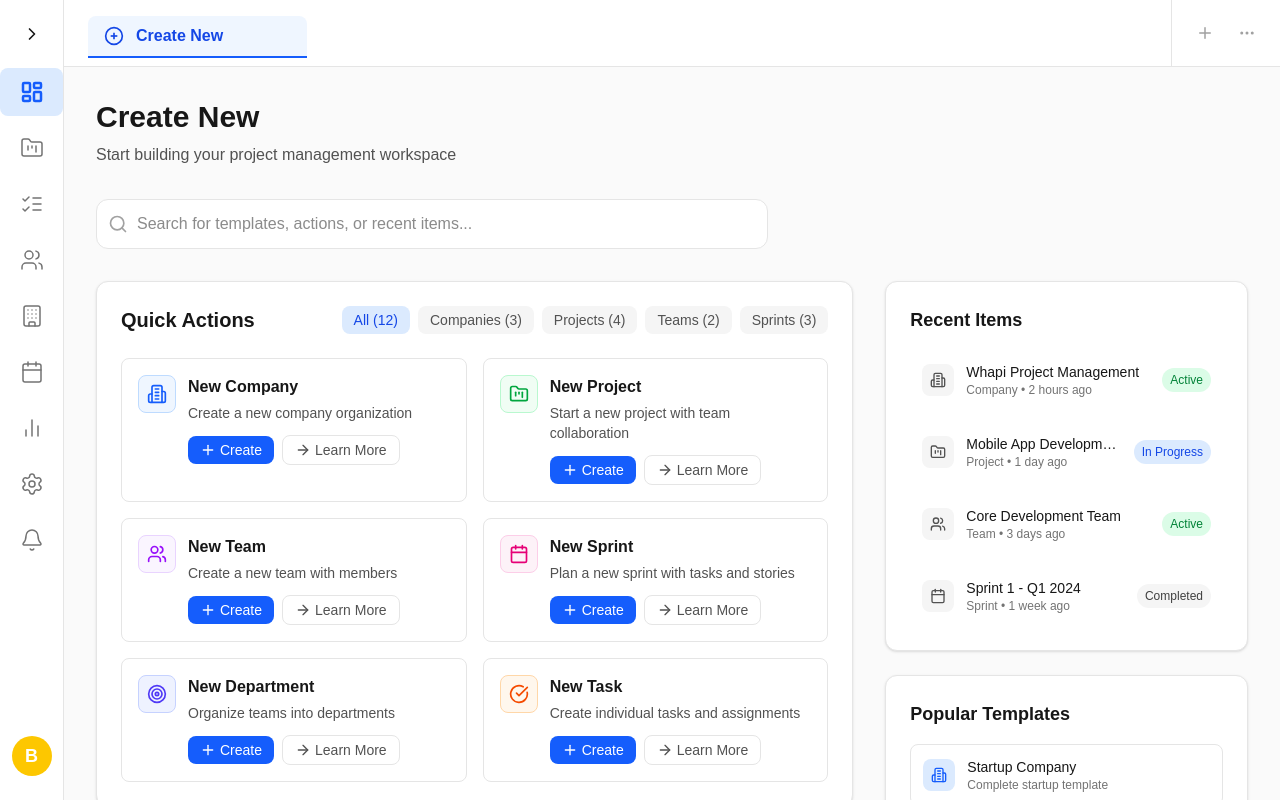
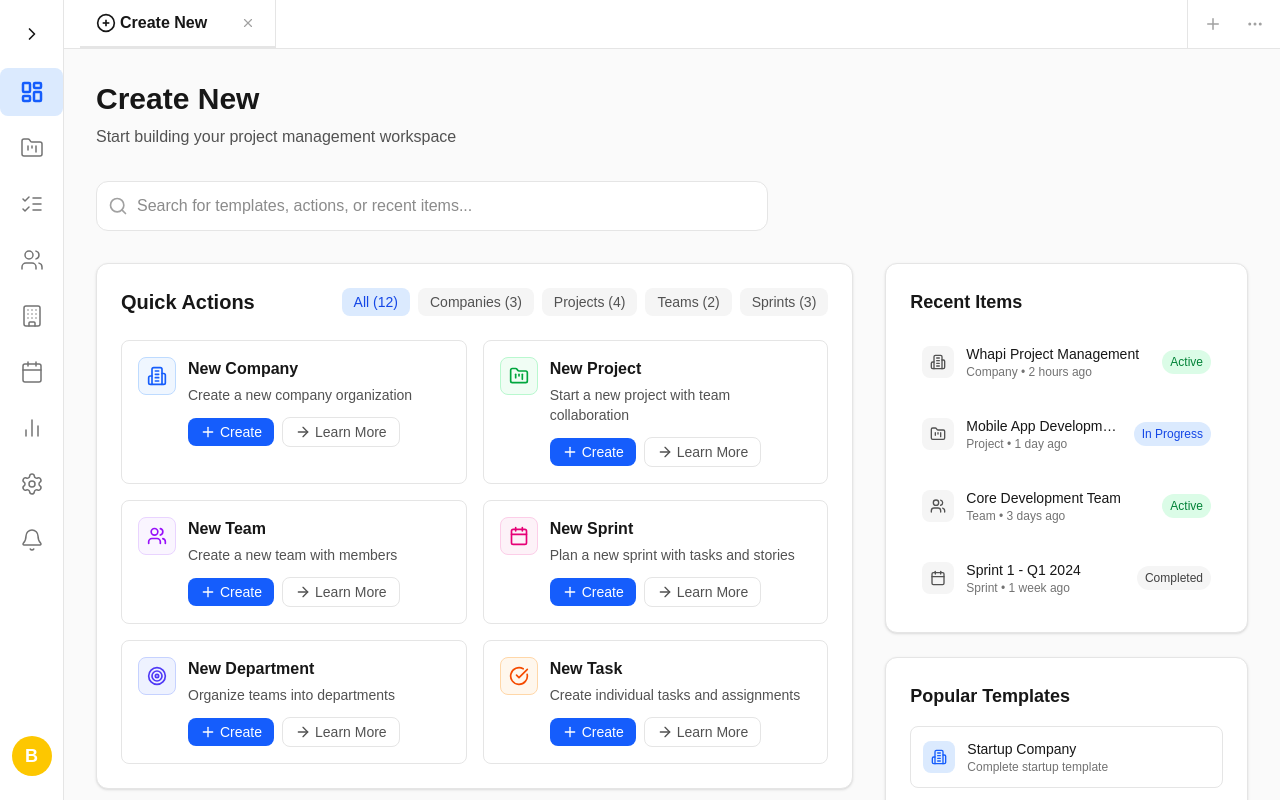
Before and after one commit to softwareInkhub/whapimanagement, a Next.js app: page / in a window 1280 px wide. Both pictures are taken after a click on the button 1205 px from the left and 33 px from the top of the page. Built offline with nearby package versions, Linux system fonts and the light colour scheme.

Commit message:
Redesign tab bar to match flat, modern layout with fixed pinned tabs, gold pin icon, and improved UX

```diff
--- a/src/app/components/ClientLayout.tsx
+++ b/src/app/components/ClientLayout.tsx
@@ -78,6 +78,8 @@ export default function ClientLayout({ children }: { children: React.ReactNode }
   };
 
   const togglePinTab = (tabKey: string) => {
+    const isCurrentlyPinned = pinnedTabs.has(tabKey);
+
     setPinnedTabs((prev) => {
       const newPinned = new Set(prev);
       if (newPinned.has(tabKey)) {
@@ -86,6 +88,29 @@ export default function ClientLayout({ children }: { children: React.ReactNode }
         newPinned.add(tabKey);
       }
       return newPinned;
+    });
+
+    // Reorder tabs: pinned tabs first, then unpinned tabs
+    setOpenTabs((prev) => {
+      const pinnedTab = prev.find(tab => tab.key === tabKey);
+      if (pinnedTab) {
+        const newTabs = [...prev];
+        const tabIndex = newTabs.findIndex(tab => tab.key === tabKey);
+
+        if (isCurrentlyPinned) {
+          // Moving from pinned to unpinned - move to end
+          newTabs.splice(tabIndex, 1);
+          newTabs.push(pinnedTab);
+          setActiveTabIdx(newTabs.length - 1); // Set the newly unpinned tab as active
+        } else {
+          // Moving from unpinned to pinned - move to beginning
+          newTabs.splice(tabIndex, 1);
+          newTabs.unshift(pinnedTab);
+          setActiveTabIdx(0); // Set the newly pinned tab as active
+        }
+        return newTabs;
+      }
+      return prev;
     });
   };
 
@@ -97,6 +122,7 @@ export default function ClientLayout({ children }: { children: React.ReactNode }
         title: "Create New",
         component: NewTabPage,
       };
+      // Add new tab at the end (after pinned tabs)
       const newTabs = [...prev, newTab];
       setActiveTabIdx(newTabs.length - 1);
       return newTabs;
@@ -125,7 +151,7 @@ export default function ClientLayout({ children }: { children: React.ReactNode }
         setActiveTabIdx(existingIdx);
         return prev;
       }
-      // If tab doesn't exist, add it and set as active
+      // If tab doesn't exist, add it at the end and set as active
       const newTabs = [...prev, { ...tab, key: `${tab.type}-${Date.now()}` }];
       setActiveTabIdx(newTabs.length - 1); // Set to the new tab
       return newTabs;
@@ -140,7 +166,8 @@ export default function ClientLayout({ children }: { children: React.ReactNode }
         setActiveTabIdx(existingIdx);
         return prev;
       }
-      return [
+      // Add project tab at the end
+      const newTabs = [
         ...prev,
         {
           type: "project-details",
@@ -150,8 +177,9 @@ export default function ClientLayout({ children }: { children: React.ReactNode }
           project,
         },
       ];
+      setActiveTabIdx(newTabs.length - 1);
+      return newTabs;
     });
-    setActiveTabIdx(openTabs.length);
   };
 
   // Map tab type to sidebar index
@@ -192,18 +220,21 @@ export default function ClientLayout({ children }: { children: React.ReactNode }
       <main className="flex-1 min-w-0 bg-background overflow-y-auto">
         {/* Tab Bar Container */}
         <div className="flex items-center bg-white border-b border-neutral-200">
-          {/* Scrollable Tab Area */}
-          <div className="flex-1 overflow-x-auto scrollbar-thin scrollbar-thumb-neutral-300 scrollbar-track-neutral-100 hover:scrollbar-thumb-neutral-400">
-            <div className="flex items-center gap-2 px-6 pt-4 pb-2 min-w-max">
-              {openTabs.map((tab, idx) => (
+          {/* Pinned Tabs (fixed, always visible) */}
+          <div className="flex items-center gap-0 pl-4 pt-0 pb-0">
+            {openTabs.filter(tab => pinnedTabs.has(tab.key)).map((tab, idx) => {
+              const globalIdx = openTabs.findIndex(t => t.key === tab.key);
+              const isActive = activeTabIdx === globalIdx;
+              return (
                 <div
                   key={tab.key}
-                  className={`group flex items-center gap-2 px-4 py-2 rounded-t-lg font-semibold cursor-pointer transition-all whitespace-nowrap ${
-                    activeTabIdx === idx
-                      ? "bg-blue-50 text-blue-700 border-b-2 border-blue-600"
-                      : "bg-neutral-100 text-neutral-700 hover:bg-neutral-200"
-                  } ${pinnedTabs.has(tab.key) ? "border-l-4 border-l-orange-400" : ""}`}
-                  onClick={() => setActiveTabIdx(idx)}
+                  className={`group flex items-center px-4 py-0 h-12 border-r border-neutral-200 cursor-pointer transition-all whitespace-nowrap min-w-max ${
+                    isActive
+                      ? "font-bold text-neutral-900 border-b-2 border-blue-600 bg-white"
+                      : "font-normal text-neutral-700 border-b-2 border-transparent bg-white hover:text-neutral-900"
+                  }`}
+                  onClick={() => setActiveTabIdx(globalIdx)}
+                  style={{ borderRadius: 0 }}
                 >
                   {/* Tab Icons */}
                   {tab.type === "project" && <span className="mr-1"><svg width="20" height="20" fill="none" stroke="currentColor" strokeWidth="2" viewBox="0 0 24 24"><path d="M3 3h18v18H3V3z"/><path d="M9 3v18"/><path d="M15 3v18"/></svg></span>}
@@ -218,40 +249,87 @@ export default function ClientLayout({ children }: { children: React.ReactNode }
                   {tab.type === "settings" && <span className="mr-1"><svg width="20" height="20" fill="none" stroke="currentColor" strokeWidth="2" viewBox="0 0 24 24"><circle cx="12" cy="12" r="3"/><path d="M19.4 15a1.65 1.65 0 0 0 .33 1.82l.06.06a2 2 0 0 1 0 2.83 2 2 0 0 1-2.83 0l-.06-.06a1.65 1.65 0 0 0-1.82-.33 1.65 1.65 0 0 0-1 1.51V21a2 2 0 0 1-2 2 2 2 0 0 1-2-2v-.09A1.65 1.65 0 0 0 9 19.4a1.65 1.65 0 0 0-1.82.33l-.06.06a2 2 0 0 1-2.83 0 2 2 0 0 1 0-2.83l.06-.06a1.65 1.65 0 0 0 .33-1.82 1.65 1.65 0 0 0-1.51-1H3a2 2 0 0 1-2-2 2 2 0 0 1 2-2h.09A1.65 1.65 0 0 0 4.6 9a1.65 1.65 0 0 0-.33-1.82l-.06-.06a2 2 0 0 1 0-2.83 2 2 0 0 1 2.83 0l.06.06a1.65 1.65 0 0 0 1.82.33H9a1.65 1.65 0 0 0 1 1.51V3a2 2 0 0 1 2-2 2 2 0 0 1 2 2v.09a1.65 1.65 0 0 0 1 1.51 1.65 1.65 0 0 0 1.82-.33l.06-.06a2 2 0 0 1 2.83 0 2 2 0 0 1 0 2.83l-.06.06a1.65 1.65 0 0 0-.33 1.82V9a1.65 1.65 0 0 0 1.51 1H21a2 2 0 0 1 2 2 2 2 0 0 1-2 2h-.09a1.65 1.65 0 0 0-1.51 1z"/></svg></span>}
                   {tab.type === "notifications" && <span className="mr-1"><svg width="20" height="20" fill="none" stroke="currentColor" strokeWidth="2" viewBox="0 0 24 24"><path d="M6 8a6 6 0 0 1 12 0c0 7 3 9 3 9H3s3-2 3-9"/><path d="M10.3 21a1.94 1.94 0 0 0 3.4 0"/></svg></span>}
                   {tab.type === "new-tab" && <span className="mr-1"><svg width="20" height="20" fill="none" stroke="currentColor" strokeWidth="2" viewBox="0 0 24 24"><circle cx="12" cy="12" r="10"/><path d="M8 12h8"/><path d="M12 8v8"/></svg></span>}
-
                   <span>{tab.title}</span>
-
-                  {/* Pin Button - Show on hover */}
+                  {/* Pin Button - Always visible for pinned, gold color */}
                   <button
                     onClick={e => {
                       e.stopPropagation();
                       togglePinTab(tab.key);
                     }}
-                    className={`ml-1 p-1 rounded transition-colors ${
-                      pinnedTabs.has(tab.key)
-                        ? "text-orange-500 hover:text-orange-600"
-                        : "text-neutral-400 hover:text-orange-500 opacity-0 group-hover:opacity-100"
-                    }`}
+                    className={`ml-1 p-1 rounded transition-colors text-yellow-400 hover:text-yellow-500`}
                     aria-label="Pin tab"
                   >
                     <Pin size={14} className={pinnedTabs.has(tab.key) ? "fill-current" : ""} />
                   </button>
-
-                  {/* Close Button */}
+                  {/* Close Button - only on hover for pinned */}
                   <button
-                    onClick={e => { e.stopPropagation(); closeTab(idx); }}
+                    onClick={e => { e.stopPropagation(); closeTab(globalIdx); }}
                     className="ml-1 p-1 text-neutral-400 hover:text-red-500 rounded transition-colors opacity-0 group-hover:opacity-100"
                     aria-label="Close tab"
                   >
                     <X size={14} />
                   </button>
                 </div>
-              ))}
+              );
+            })}
+          </div>
+          {/* Unpinned Tabs (scrollable) */}
+          <div className="flex-1 overflow-x-auto scrollbar-thin scrollbar-thumb-neutral-300 scrollbar-track-neutral-100 hover:scrollbar-thumb-neutral-400">
+            <div className="flex items-center gap-0 pt-0 pb-0 min-w-max">
+              {openTabs.filter(tab => !pinnedTabs.has(tab.key)).map((tab, idx) => {
+                const globalIdx = openTabs.findIndex(t => t.key === tab.key);
+                const isActive = activeTabIdx === globalIdx;
+                return (
+                  <div
+                    key={tab.key}
+                    className={`group flex items-center px-4 py-0 h-12 border-r border-neutral-200 cursor-pointer transition-all whitespace-nowrap min-w-max ${
+                      isActive
+                        ? "font-bold text-neutral-900 border-b-2 border-blue-600 bg-white"
+                        : "font-normal text-neutral-700 border-b-2 border-transparent bg-white hover:text-neutral-900"
+                    }`}
+                    onClick={() => setActiveTabIdx(globalIdx)}
+                    style={{ borderRadius: 0 }}
+                  >
+                    {/* Tab Icons */}
+                    {tab.type === "project" && <span className="mr-1"><svg width="20" height="20" fill="none" stroke="currentColor" strokeWidth="2" viewBox="0 0 24 24"><path d="M3 3h18v18H3V3z"/><path d="M9 3v18"/><path d="M15 3v18"/></svg></span>}
+                    {tab.type === "departments" && <span className="mr-1"><svg width="20" height="20" fill="none" stroke="currentColor" strokeWidth="2" viewBox="0 0 24 24"><path d="M3 21v-4a2 2 0 0 1 2-2h14a2 2 0 0 1 2 2v4"/><path d="M16 3.13a4 4 0 0 1 0 7.75"/><path d="M8 3.13a4 4 0 0 0 0 7.75"/></svg></span>}
+                    {tab.type === "teams" && <span className="mr-1"><svg width="20" height="20" fill="none" stroke="currentColor" strokeWidth="2" viewBox="0 0 24 24"><circle cx="12" cy="7" r="4"/><path d="M5.5 21v-2a4.5 4.5 0 0 1 9 0v2"/><path d="M17 11v2a4 4 0 0 1-8 0v-2"/></svg></span>}
+                    {tab.type === "sprints" && <span className="mr-1"><svg width="20" height="20" fill="none" stroke="currentColor" strokeWidth="2" viewBox="0 0 24 24"><rect x="3" y="4" width="18" height="18" rx="2"/><path d="M16 2v4"/><path d="M8 2v4"/><path d="M3 10h18"/></svg></span>}
+                    {tab.type === "companies" && <span className="mr-1"><svg width="20" height="20" fill="none" stroke="currentColor" strokeWidth="2" viewBox="0 0 24 24"><path d="M3 21v-4a2 2 0 0 1 2-2h14a2 2 0 0 1 2 2v4"/><path d="M16 3.13a4 4 0 0 1 0 7.75"/><path d="M8 3.13a4 4 0 0 0 0 7.75"/></svg></span>}
+                    {tab.type === "dashboard" && <span className="mr-1"><svg width="20" height="20" fill="none" stroke="currentColor" strokeWidth="2" viewBox="0 0 24 24"><rect x="3" y="3" width="7" height="7"/><rect x="14" y="3" width="7" height="7"/><rect x="14" y="14" width="7" height="7"/><rect x="3" y="14" width="7" height="7"/></svg></span>}
+                    {tab.type === "tasks" && <span className="mr-1"><svg width="20" height="20" fill="none" stroke="currentColor" strokeWidth="2" viewBox="0 0 24 24"><path d="M9 11l3 3L22 4"/><path d="M21 12v7a2 2 0 0 1-2 2H5a2 2 0 0 1-2-2V5a2 2 0 0 1 2-2h11"/></svg></span>}
+                    {tab.type === "calendar" && <span className="mr-1"><svg width="20" height="20" fill="none" stroke="currentColor" strokeWidth="2" viewBox="0 0 24 24"><rect x="3" y="4" width="18" height="18" rx="2"/><path d="M16 2v4"/><path d="M8 2v4"/><path d="M3 10h18"/></svg></span>}
+                    {tab.type === "reports" && <span className="mr-1"><svg width="20" height="20" fill="none" stroke="currentColor" strokeWidth="2" viewBox="0 0 24 24"><path d="M18 20V10"/><path d="M12 20V4"/><path d="M6 20v-6"/></svg></span>}
+                    {tab.type === "settings" && <span className="mr-1"><svg width="20" height="20" fill="none" stroke="currentColor" strokeWidth="2" viewBox="0 0 24 24"><circle cx="12" cy="12" r="3"/><path d="M19.4 15a1.65 1.65 0 0 0 .33 1.82l.06.06a2 2 0 0 1 0 2.83 2 2 0 0 1-2.83 0l-.06-.06a1.65 1.65 0 0 0-1.82-.33 1.65 1.65 0 0 0-1 1.51V21a2 2 0 0 1-2 2 2 2 0 0 1-2-2v-.09A1.65 1.65 0 0 0 9 19.4a1.65 1.65 0 0 0-1.82.33l-.06.06a2 2 0 0 1-2.83 0 2 2 0 0 1 0-2.83l.06-.06a1.65 1.65 0 0 0 .33-1.82 1.65 1.65 0 0 0-1.51-1H3a2 2 0 0 1-2-2 2 2 0 0 1 2-2h.09A1.65 1.65 0 0 0 4.6 9a1.65 1.65 0 0 0-.33-1.82l-.06-.06a2 2 0 0 1 0-2.83 2 2 0 0 1 2.83 0l.06.06a1.65 1.65 0 0 0 1.82.33H9a1.65 1.65 0 0 0 1 1.51V3a2 2 0 0 1 2-2 2 2 0 0 1 2 2v.09a1.65 1.65 0 0 0 1 1.51 1.65 1.65 0 0 0 1.82-.33l.06-.06a2 2 0 0 1 2.83 0 2 2 0 0 1 0 2.83l-.06.06a1.65 1.65 0 0 0-.33 1.82V9a1.65 1.65 0 0 0 1.51 1H21a2 2 0 0 1 2 2 2 2 0 0 1-2 2h-.09a1.65 1.65 0 0 0-1.51 1z"/></svg></span>}
+                    {tab.type === "notifications" && <span className="mr-1"><svg width="20" height="20" fill="none" stroke="currentColor" strokeWidth="2" viewBox="0 0 24 24"><path d="M6 8a6 6 0 0 1 12 0c0 7 3 9 3 9H3s3-2 3-9"/><path d="M10.3 21a1.94 1.94 0 0 0 3.4 0"/></svg></span>}
+                    {tab.type === "new-tab" && <span className="mr-1"><svg width="20" height="20" fill="none" stroke="currentColor" strokeWidth="2" viewBox="0 0 24 24"><circle cx="12" cy="12" r="10"/><path d="M8 12h8"/><path d="M12 8v8"/></svg></span>}
+                    <span>{tab.title}</span>
+                    {/* Pin Button - only on hover for unpinned */}
+                    <button
+                      onClick={e => {
+                        e.stopPropagation();
+                        togglePinTab(tab.key);
+                      }}
+                      className={`ml-1 p-1 rounded transition-colors text-yellow-400 hover:text-yellow-500 opacity-0 group-hover:opacity-100`}
+                      aria-label="Pin tab"
+                    >
+                      <Pin size={14} />
+                    </button>
+                    {/* Close Button - always visible for unpinned */}
+                    <button
+                      onClick={e => { e.stopPropagation(); closeTab(globalIdx); }}
+                      className="ml-1 p-1 text-neutral-400 hover:text-red-500 rounded transition-colors"
+                      aria-label="Close tab"
+                    >
+                      <X size={14} />
+                    </button>
+                  </div>
+                );
+              })}
             </div>
           </div>
-
           {/* Fixed Action Buttons */}
-          <div className="flex items-center gap-2 px-4 py-4 bg-white border-l border-neutral-200">
+          <div className="flex items-center gap-2 px-2 py-0 bg-white border-l border-neutral-200 h-12">
             {/* Add New Tab Button */}
             <button
               onClick={openNewTab}
@@ -260,7 +338,6 @@ export default function ClientLayout({ children }: { children: React.ReactNode }
             >
               <Plus size={18} />
             </button>
-
             {/* More Options Button */}
             <button className="p-2 text-neutral-400 hover:text-blue-500 hover:bg-blue-50 rounded-lg transition-colors" aria-label="More options">
               <MoreHorizontal size={18} />
```
